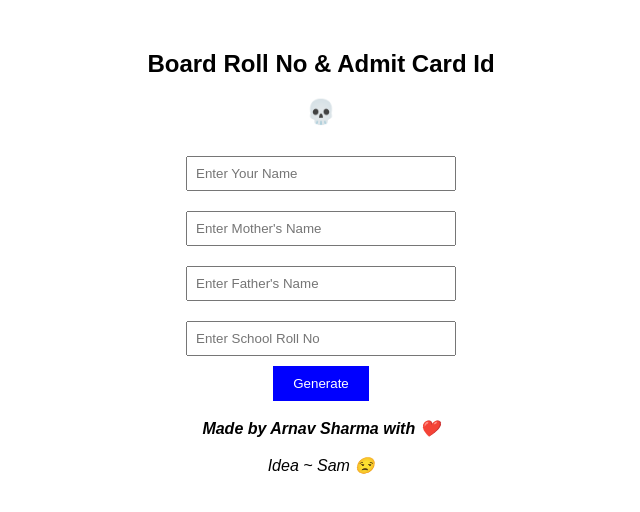
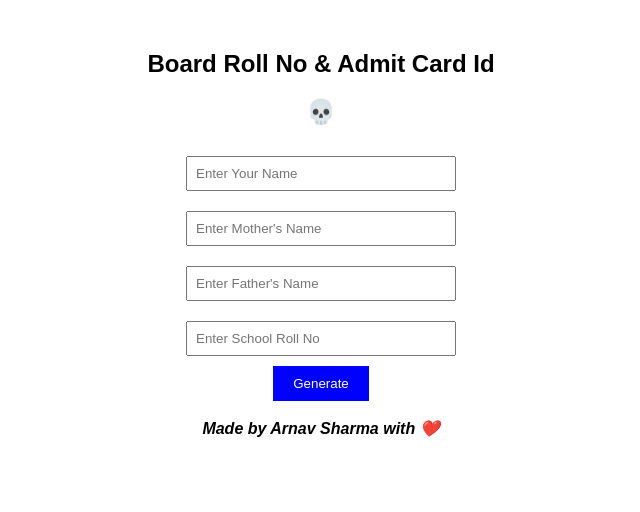
Before and after one commit to HelperXofficial/Boardexamice, a plain HTML site: page index.html in a window 1280 px wide. Shown: the whole page, without its empty margins (319-959 px from the left). Drawn offline with Linux system fonts and the light colour scheme.

Commit message:
Update index.html

```diff
--- a/index.html
+++ b/index.html
@@ -24,7 +24,6 @@
 
     <button onclick="generateDetails()">Generate</button>
     <br><br><i><b>Made by Arnav Sharma with ❤️</i></b></br></br>
-    <i>Idea ~ Sam 😒</i>
     <div class="output">
         <p id="boardRollNo"></p>
         <p id="id"></p>
```
